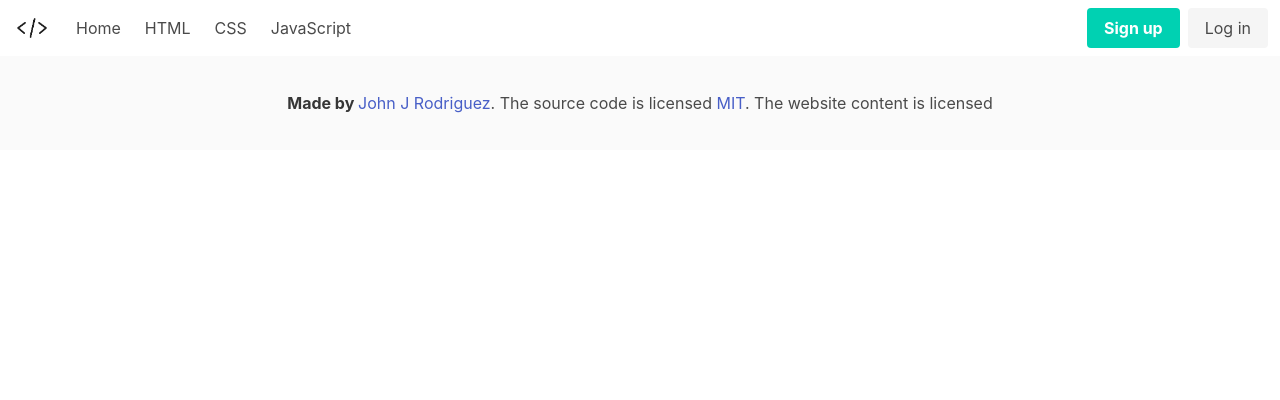
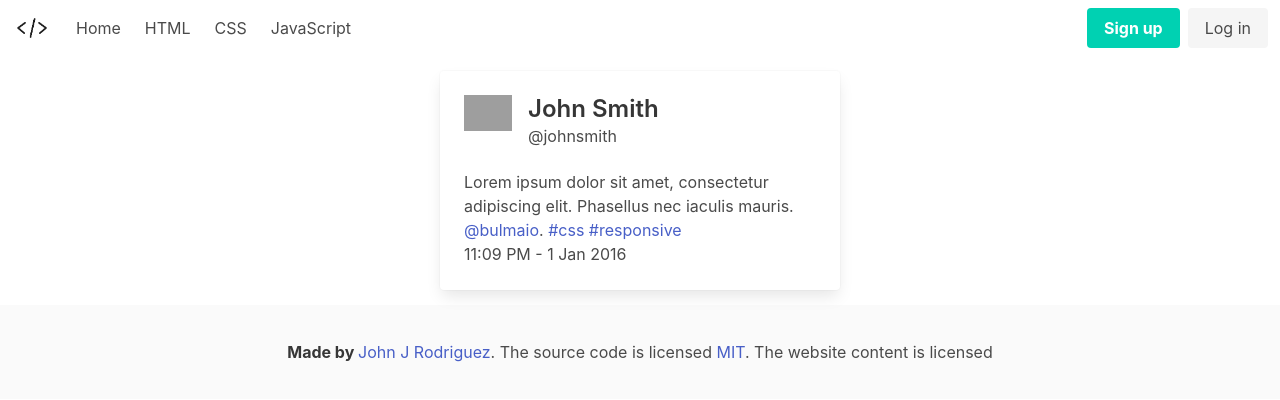
Before and after one commit to JohnRodriguezM/simple---pwa, a website with bundled scripts: page index.html in a window 1280 px wide. Built offline with nearby package versions, Linux system fonts and the light colour scheme; no server answers; grey boxes are pictures that could not be loaded.

Commit message:
buenos avances

```diff
--- a/css/styles.css
+++ b/css/styles.css
@@ -15,3 +15,15 @@ section p {
 #error{
   text-align: center;
 }
+
+#reporteClima{
+  display: flex;
+  justify-content:center;
+  text-align: center;
+  flex-direction: column;
+}
+
+#cardClima{
+  margin: 15px auto;
+  max-width: 400px;
+}
--- a/index.html
+++ b/index.html
@@ -84,12 +84,42 @@
             <p id = "error"></p>
         </section>
         <section id="reporteClima">
-            <p class="temMin"></p>
+            <!-- <p class="temMin"></p> -->
             <p class="temMax"></p>
             <p class="sensacionTem"></p>
             <p class = "clouds"></p>
             <p class="description"></p>
             <p class="id"></p>
+        </section>
+        <section id="bulmaUSo">
+            <div class="card" id = "cardClima">
+                <!-- <div class="card-image">
+                  <figure class="image is-4by3">
+                    <img src="https://bulma.io/images/placeholders/1280x960.png" alt="Placeholder image">
+                  </figure>
+                </div> -->
+                <div class="card-content">
+                  <div class="media">
+                    <div class="media-left">
+                      <figure class="image is-48x48">
+                        <img src="https://bulma.io/images/placeholders/96x96.png" alt="Placeholder image">
+                      </figure>
+                    </div>
+                    <div class="media-content">
+                      <p class="title is-4 temMin">John Smith</p>
+                      <p class="subtitle is-6 ">@johnsmith</p>
+                    </div>
+                  </div>
+
+                  <div class="content">
+                    Lorem ipsum dolor sit amet, consectetur adipiscing elit.
+                    Phasellus nec iaculis mauris. <a>@bulmaio</a>.
+                    <a href="#">#css</a> <a href="#">#responsive</a>
+                    <br>
+                    <time datetime="2016-1-1">11:09 PM - 1 Jan 2016</time>
+                  </div>
+                </div>
+              </div>
         </section>
 
     </main>
--- a/js/dinamico.js
+++ b/js/dinamico.js
@@ -3,7 +3,7 @@ const d = document;
 const containerClima = d.getElementById("reporteClima");
 console.log(containerClima);
 // para pintar en el DOM
-let elements = {
+const elements = {
   p1: d.querySelector(".clouds"),
   p2: d.querySelector(".description"),
   p3: d.querySelector(".id"),
@@ -11,9 +11,8 @@ let elements = {
   ptemMax: d.querySelector('.temMax'),
   pSensacion: d.querySelector('.sensacionTem')
 };
-let fragment = d.createDocumentFragment();
 const API_KEY = "4a7462df98952a0df1e59bf3a6307cfb";
-let $p = d.getElementById("error");
+const $p = d.getElementById("error");
 
 
 function conversion(element,K){
```
